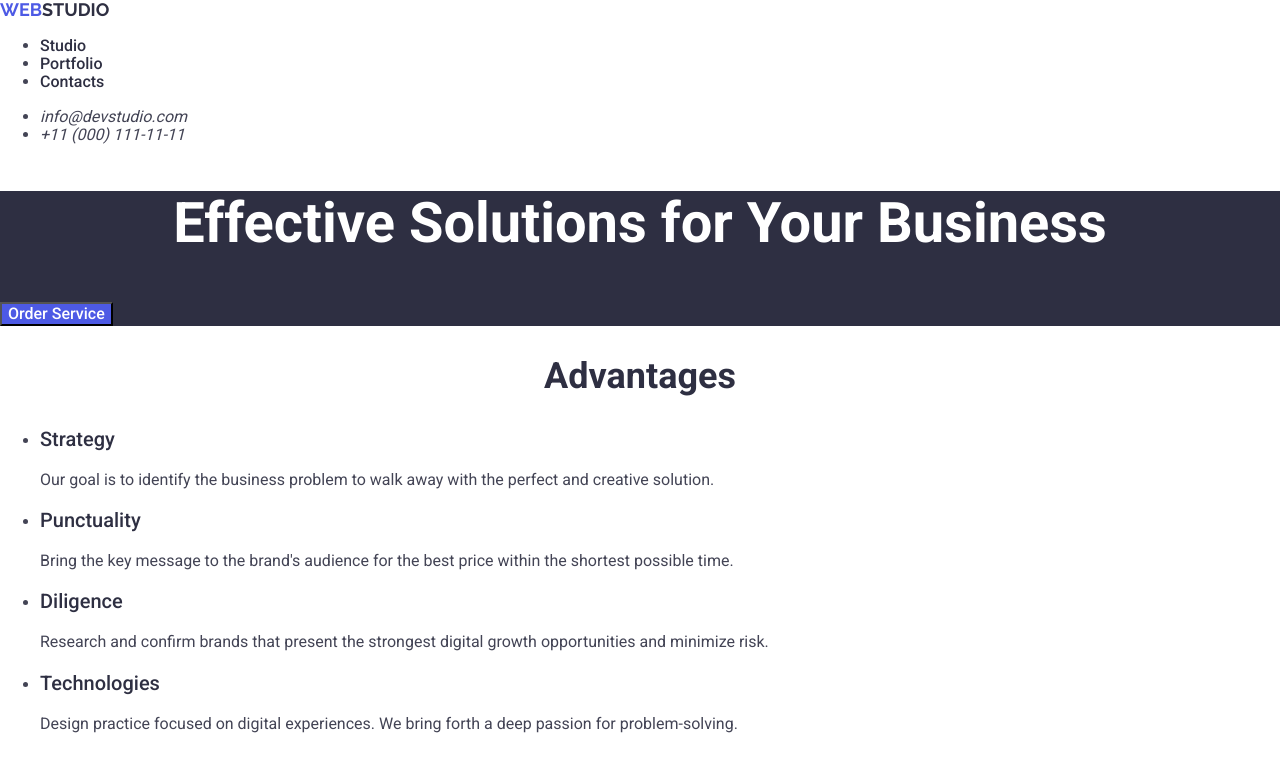
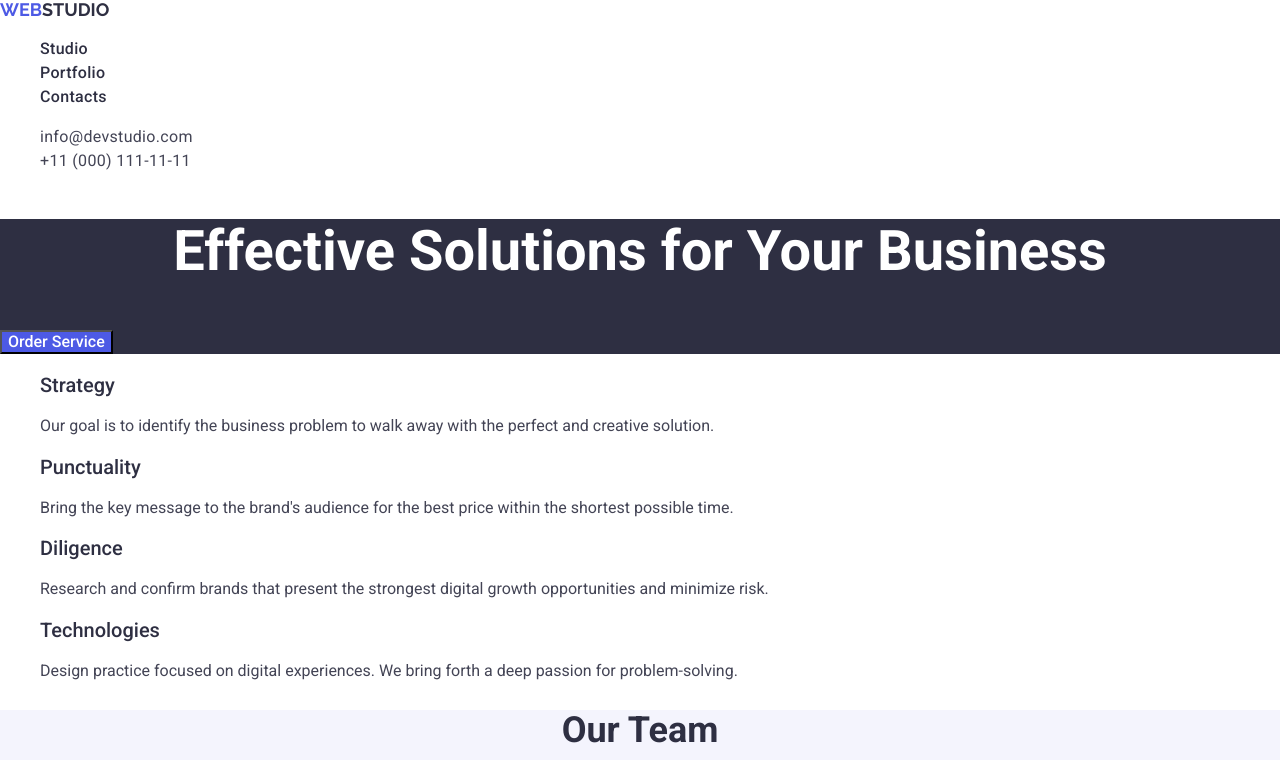
Before and after one commit to MarynaLytviniuk/goit-markup-hw-02, a plain HTML site: page index.html in a window 1280 px wide. Shown: the top 760 px of the page. Drawn offline with nearby package versions, Linux system fonts and the light colour scheme.

Commit message:
add styles.css

```diff
--- a/css/styles.css
+++ b/css/styles.css
@@ -2,6 +2,10 @@ body {
     font-family: "Roboto", sans-serif;
     color: #434455;
     background-color: #FFFFFF;
+}
+
+ul, ol {
+    list-style-type: none
 }
 
 a {
@@ -11,6 +15,7 @@ a {
 .logo {
     font-family: "Raleway", sans-serif;
     font-weight: 700;
+    line-height: 1,17;
     font-size: 18px;
     text-transform: uppercase;
     color: #4d5ae5;
@@ -25,9 +30,11 @@ a {
 }
 
 .nav-link {
-    font-weight: 500;
-    font-size: 16px;
-    color: #2e2f42;
+   font-weight: 500;
+   font-size: 16px;
+   line-height: 1.5;
+   letter-spacing: 0.02em;
+   color: #2e2f42;
 }
 
 .nav-link:hover,
@@ -35,8 +42,14 @@ a {
     color: #404bbf;
 }
 
+.contacts {
+    font-style: normal;
+}
+
 .contacts-link {
     font-size: 16px;
+    line-height: 1.5;
+    letter-spacing: 0.02em;
     color: #434455;
 }
 
@@ -97,6 +110,10 @@ a {
     color: #f4f4fd;
 }
 
+.h2-adv{
+    display: none;
+}
+
 .h2-adv,
 .h2-our-team,
 .portfolio-title {
```
